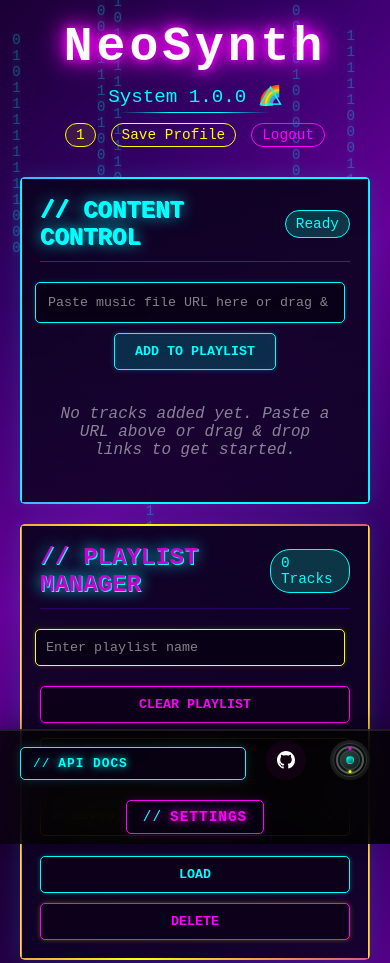
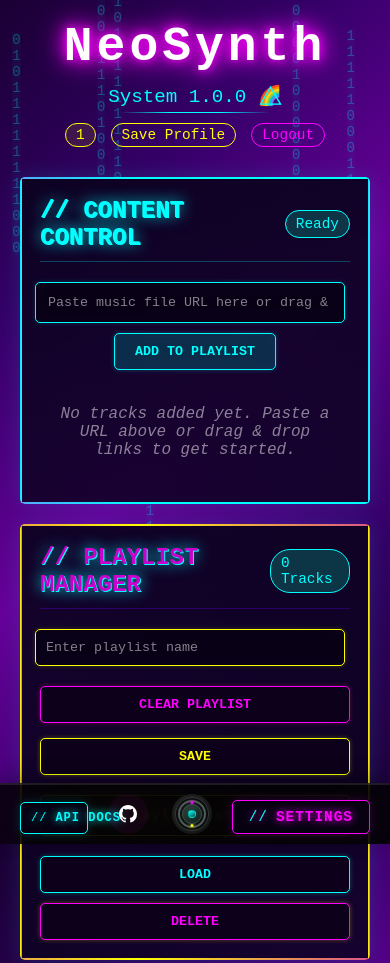
Before and after one commit to isolinear-labs/Neosynth, a website with bundled scripts: page frontend/index.html in a window 390 px wide. Shown: the top 963 px of the page. Built offline with nearby package versions, Linux system fonts and the light colour scheme; no server answers; sample sign-in values are in the browser's storage; files whose address does not match are found by name.

Commit message:
(Fix): Correct Mobile Footer CSS (#9)
* add package-lock.json to version control

* Mobile CSS Fix

* Update CHANGELOG.md

```diff
--- a/frontend/cssCustom/footer.css
+++ b/frontend/cssCustom/footer.css
@@ -136,17 +136,31 @@ body {
 	.footer {
 		padding: 12px 15px;
 		justify-content: space-between;
-		flex-wrap: wrap;
-		gap: 15px;
+		flex-wrap: nowrap;
+		gap: 10px;
 		height: auto;
 		min-height: 60px;
 	}
 	.api-link {
-		font-size: 0.8rem;
-		padding: 8px 12px;
-		flex: 1;
+		font-size: 0.75rem;
+		padding: 8px 10px;
 		text-align: center;
-		min-width: 120px;
+		flex-shrink: 1;
+		min-width: 0;
+		white-space: nowrap;
+	}
+	.github-link {
+		width: 36px;
+		height: 36px;
+		margin-right: 0;
+		flex-shrink: 0;
+	}
+	.github-icon {
+		width: 16px;
+		height: 16px;
+	}
+	.tech-socket-btn {
+		flex-shrink: 0;
 	}
 	.theme-select {
 		font-size: 0.8rem;
```
Also changed, not shown: CHANGELOG.md.
